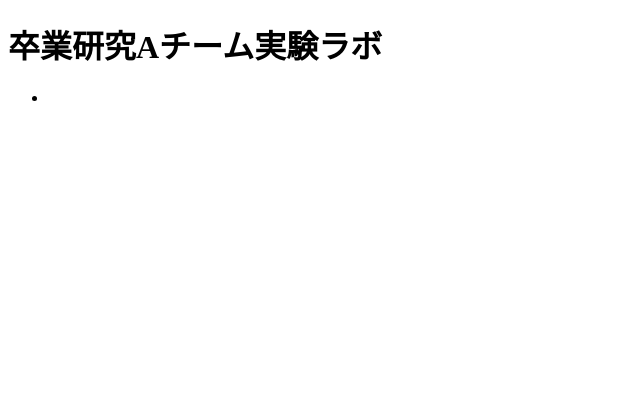
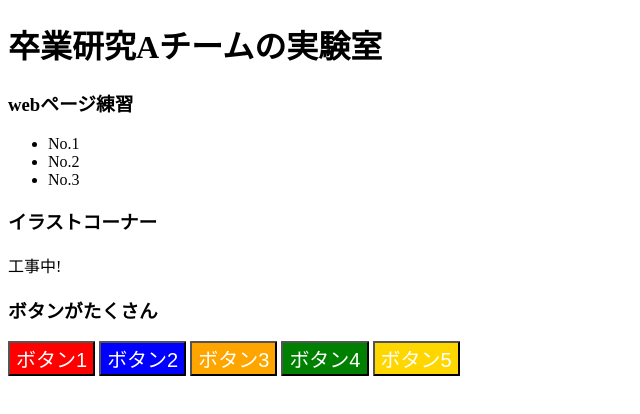
Before and after one commit to shocci1214/graduation-research-team-A, a plain HTML site: page index.html in a window 1280 px wide. Shown: the whole page, without its empty margins (0-640 px from the left). Drawn offline with Linux system fonts and the light colour scheme.

Commit message:
コンテンツ追加

```diff
--- a/index.html
+++ b/index.html
@@ -3,11 +3,37 @@
     <head>
         <meta charset="utf-8">
         <title>卒業研究Aチーム</title>
+        <link rel="stylesheet" type="text/css" href="./style.css">
     </head>
 <body>
-    <h1>卒業研究Aチーム実験ラボ</h1>
+    <h1>卒業研究Aチームの実験室</h1>
+
+    <h3>webページ練習</h3>
     <ul>
-        <li></li>
+        <li>No.1</li>
+        <li>No.2</li>
+        <li>No.3</li>
     </ul>
+
+    <h3>イラストコーナー</h3>
+    <p>工事中!</p>
+
+    <h3>ボタンがたくさん</h3>
+    <button class="button-1" type="button">
+        ボタン1
+    </button>
+    <button class="button-2" type="button">
+        ボタン2
+    </button>
+    <button class="button-3" type="button">
+        ボタン3
+    </button>
+    <button class="button-4" type="button">
+        ボタン4
+    </button>
+    <button class="button-5" type="button">
+        ボタン5
+    </button>
+
 </body>
 </html>
--- /dev/null
+++ b/style.css
@@ -0,0 +1,35 @@
+.button-1 {
+    font-size: 20px;
+    text-align: center;
+    color: #fff;
+    border-radius: 1px;
+    background-color: red;
+}
+.button-2 {
+    font-size: 20px;
+    text-align: center;
+    color: #fff;
+    border-radius: 1px;
+    background-color: blue;
+}
+.button-3 {
+    font-size: 20px;
+    text-align: center;
+    color: #fff;
+    border-radius: 1px;
+    background-color: orange;
+}
+.button-4 {
+    font-size: 20px;
+    text-align: center;
+    color: #fff;
+    border-radius: 1px;
+    background-color: green;
+}
+.button-5 {
+    font-size: 20px;
+    text-align: center;
+    color: #fff;
+    border-radius: 1px;
+    background-color: gold;
+}
```
